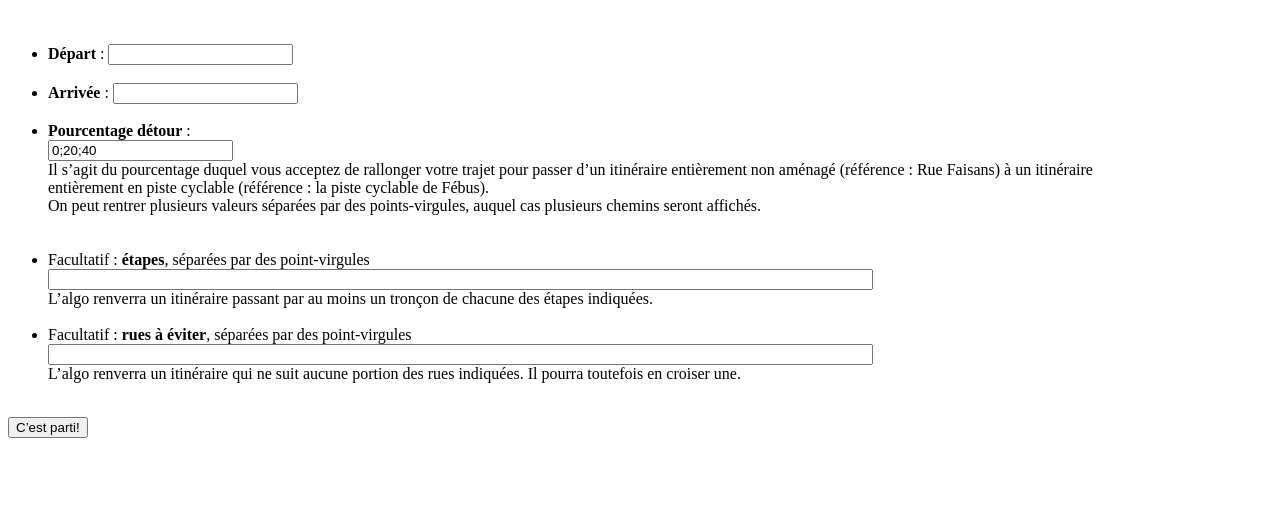
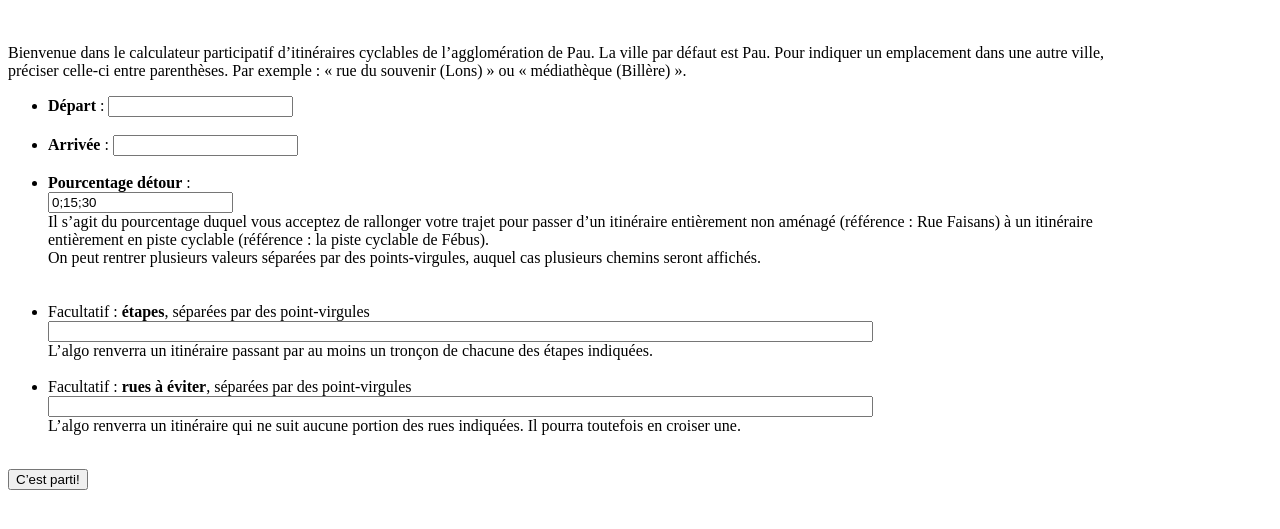
Before and after one commit to ccharign/osm-velo, a Django app: page /itineraires/ in a window 1280 px wide. Shown: the part 28-557 px from the top of the page. Run offline with Django 3.2, Linux system fonts and the light colour scheme; parts of the project's set-up code (start-up, migrations or seed data) failed here and were passed over.

Commit message:
phrase d’accueil

```diff
--- a/site_velo/dijk/templates/dijk/index.html
+++ b/site_velo/dijk/templates/dijk/index.html
@@ -1,10 +1,15 @@
     {% extends "base.html" %}
+
+
+
+{% block contenu %}
+
 <p>
-  Bienvenue dans le calculateur participatif d’itinéraires cyclables.
+  Bienvenue dans le calculateur participatif d’itinéraires cyclables de l’agglomération de Pau. La ville par défaut est Pau. Pour indiquer un emplacement dans une autre ville, préciser celle-ci entre parenthèses. Par exemple : « rue du souvenir (Lons) » ou « médiathèque (Billère) ».
 </p>
 
 
-{% block contenu %}
+
 <form action = "{% url 'résultat' %}" method="post">
   {% csrf_token %}
   <ul>
@@ -22,7 +27,7 @@
     <li>
 
       <label for="pourcentage_détour"> <b>Pourcentage détour</b>  : </label><br>
-    <input type="text" id="pourcentage_détour" name="pourcentage_détour" value = "0;20;40"><br>
+    <input type="text" id="pourcentage_détour" name="pourcentage_détour" value = "0;15;30"><br>
     Il s’agit du pourcentage duquel vous acceptez de rallonger votre trajet pour passer d’un itinéraire entièrement non aménagé (référence : Rue Faisans) à un itinéraire entièrement en piste cyclable (référence : la piste cyclable de Fébus).<br>
 
     On peut rentrer plusieurs valeurs séparées par des points-virgules, auquel cas plusieurs chemins seront affichés.
```
